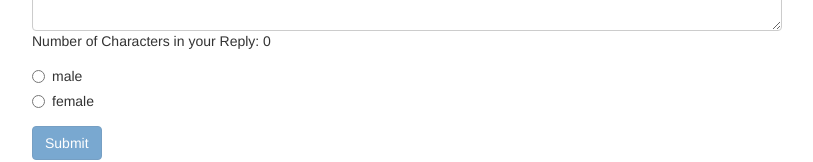
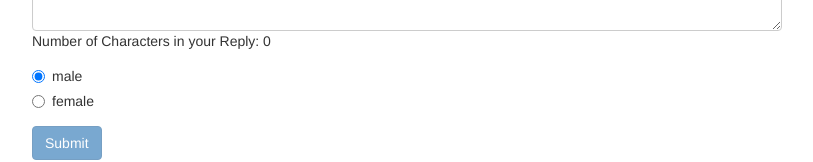
Before and after one commit to Aseelaldallal/angular_6_forms_tutorial, an Angular app: page / in a window 1280 px wide. Shown: the part 314-476 px from the top of the page, without its empty margins (233-1046 px from the left). Built offline with nearby package versions, Linux system fonts and the light colour scheme.

Commit message:
pathValue

```diff
--- a/src/app/app.component.html
+++ b/src/app/app.component.html
@@ -14,7 +14,7 @@
               name="username"
               required>
           </div>
-          <button class="btn btn-default" type="button">Suggest an Username</button>
+          <button class="btn btn-default" type="button" (click)="suggestUserName()">Suggest an Username</button>
           <div class="form-group">
             <label for="email">Mail</label>
             <input
@@ -43,7 +43,7 @@
           </div>
           <div class="radio" *ngFor="let gender of genders">
               <label>
-                <input type="radio" name="gender" ngModel [value]="gender">
+                <input type="radio" name="gender" [ngModel]="defaultGender" [value]="gender">
                 {{gender}}
               </label>
           </div>
--- a/src/app/app.component.ts
+++ b/src/app/app.component.ts
@@ -11,11 +11,26 @@ export class AppComponent {
 
   @ViewChild('f') signupForm: NgForm;
   defaultQuestion = 'pet';
+  defaultGender = 'male'
   answer = '';
   genders = ['male', 'female'];
 
   suggestUserName() {
     const suggestedName = 'Superuser';
+    // this.signupForm.setValue({ // must pass exact form
+    //   userData: {
+    //     username: suggestedName,
+    //     email: ''
+    //   },
+    //   secret: 'pet',
+    //   questionAnswer : '',
+    //   gender: 'male'
+    // })
+    this.signupForm.form.patchValue({
+      userData: {
+        username: suggestedName
+      }
+    })
   }
 
   // onSubmit(form: NgForm) {
```
